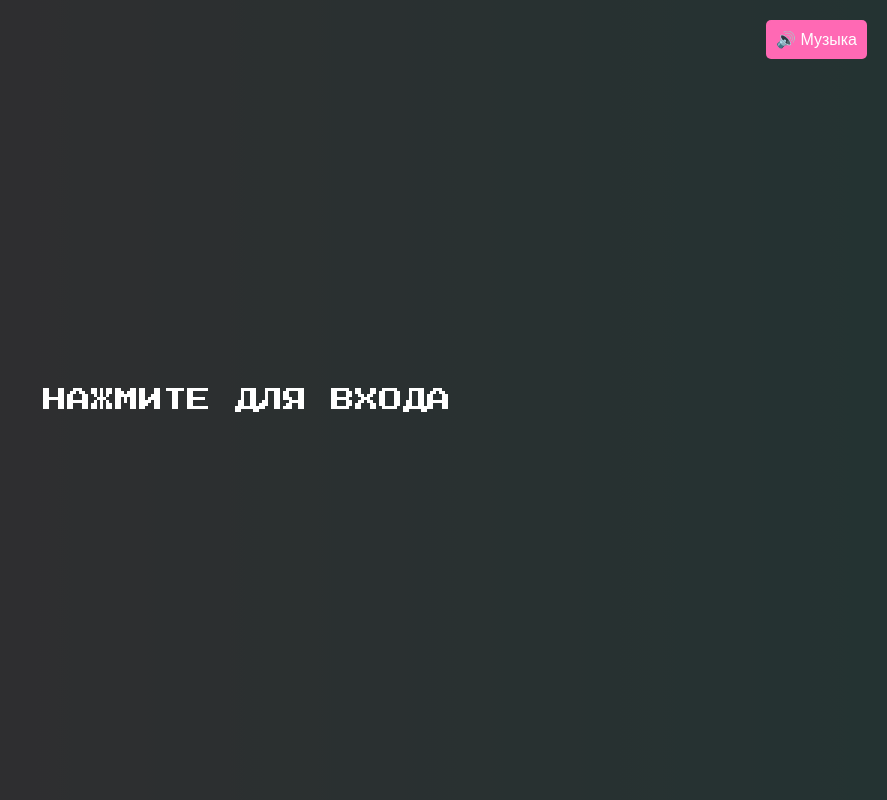
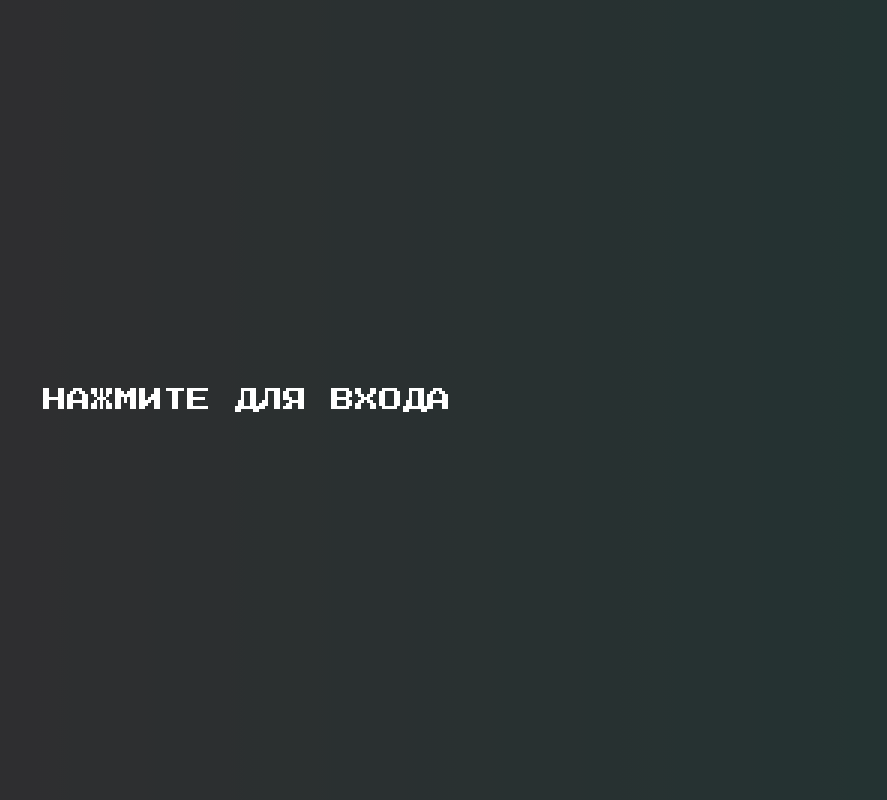
Before and after one commit to Love-gachimuchi/Lav_links, a plain HTML site: page index.html in a window 1280 px wide. Shown: the whole page, without its empty margins (393-1280 px from the left). Drawn offline with Linux system fonts and the light colour scheme.

Commit message:
Update index.html

```diff
--- a/index.html
+++ b/index.html
@@ -31,6 +31,7 @@
             color: white;
             font-size: 24px;
             cursor: pointer;
+            z-index: 10;
         }
         .container {
             max-width: 600px;
@@ -38,11 +39,9 @@
             padding: 20px;
             border-radius: 10px;
             box-shadow: 0 0 10px rgba(255, 105, 180, 0.5);
-            transform: perspective(500px) rotateX(0deg);
-            transition: transform 0.3s ease;
-        }
-        .container:hover {
-            transform: perspective(500px) rotateX(10deg);
+            transform: perspective(500px) rotateX(0deg) rotateY(0deg);
+            transition: transform 0.1s ease-out;
+            display: none;
         }
         h1 {
             font-size: 24px;
@@ -64,31 +63,15 @@
             background: #ff1493;
             transform: scale(1.05);
         }
-        .music-button {
-            position: absolute;
-            top: 20px;
-            right: 20px;
-            background: #ff69b4;
-            color: white;
-            border: none;
-            padding: 10px;
-            font-size: 16px;
-            cursor: pointer;
-            border-radius: 5px;
-        }
-        .music-button:hover {
-            background: #ff1493;
-        }
     </style>
 </head>
 <body>
     <div class="start-screen" onclick="startSite()">НАЖМИТЕ ДЛЯ ВХОДА</div>
-    <button class="music-button" onclick="toggleMusic()">🔊 Музыка</button>
     <audio id="bg-music" loop>
         <source src="bunny_suit.mp3" type="audio/mpeg">
-        <a href="bunny_suit.mp3" download>Скачать музыку</a>
+        Ваш браузер не поддерживает аудио элемент.
     </audio>
-    <div class="container" id="main-content" style="display: none;">
+    <div class="container" id="main-content">
         <h1>Love_gachimuchi</h1>
         <a href="https://discord.com/users/1249714694483345458" class="link" target="_blank">Discord</a>
         <a href="https://t.me/Love_gachimuchi" class="link" target="_blank">Telegram</a>
@@ -100,14 +83,13 @@
             document.getElementById('main-content').style.display = 'block';
             document.getElementById('bg-music').play();
         }
-        function toggleMusic() {
-            let music = document.getElementById('bg-music');
-            if (music.paused) {
-                music.play();
-            } else {
-                music.pause();
-            }
-        }
+
+        document.addEventListener("mousemove", (event) => {
+            let container = document.getElementById("main-content");
+            let xAxis = (window.innerWidth / 2 - event.pageX) / 25;
+            let yAxis = (window.innerHeight / 2 - event.pageY) / 25;
+            container.style.transform = `perspective(500px) rotateX(${yAxis}deg) rotateY(${-xAxis}deg)`;
+        });
     </script>
 </body>
 </html>
```
